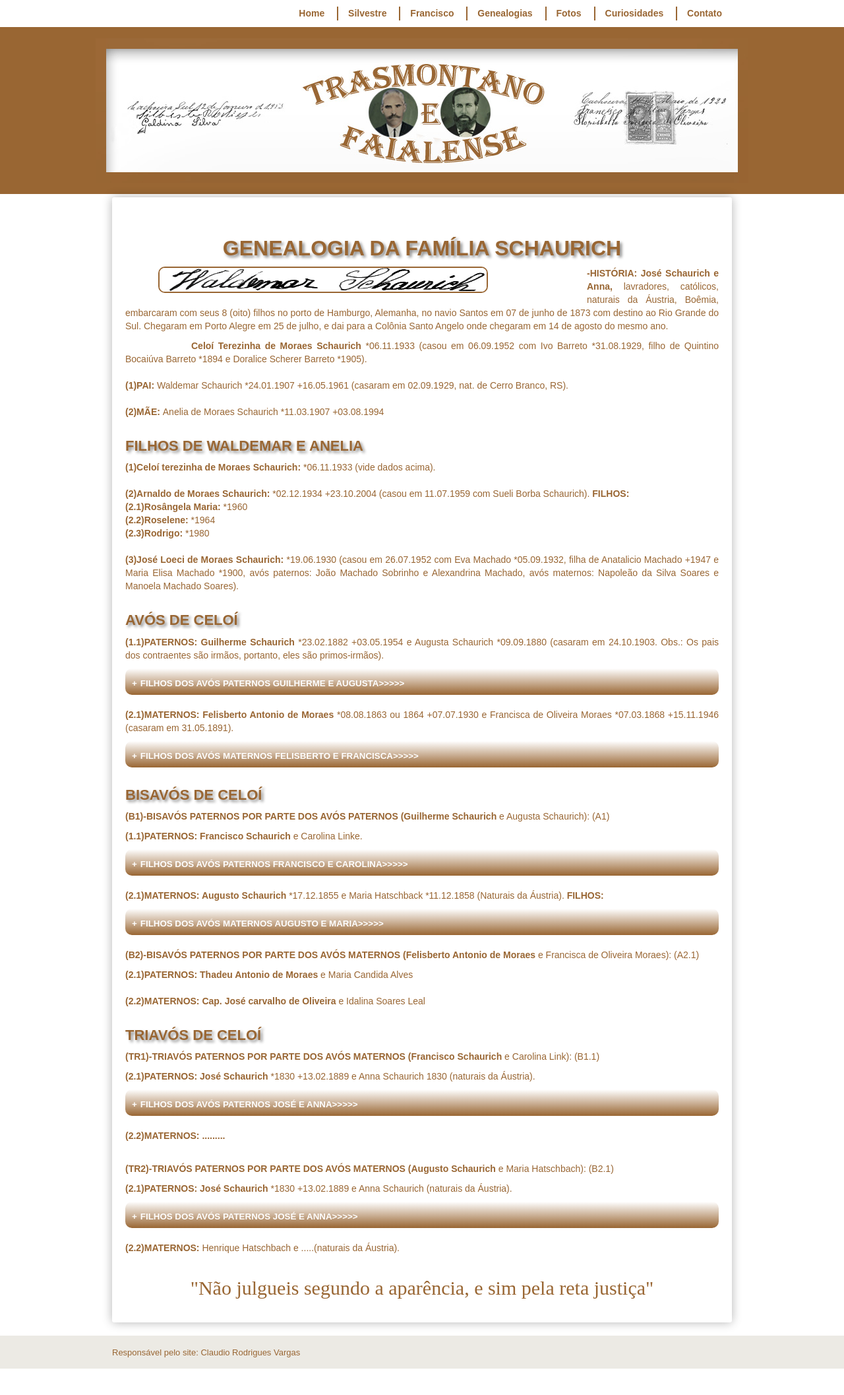
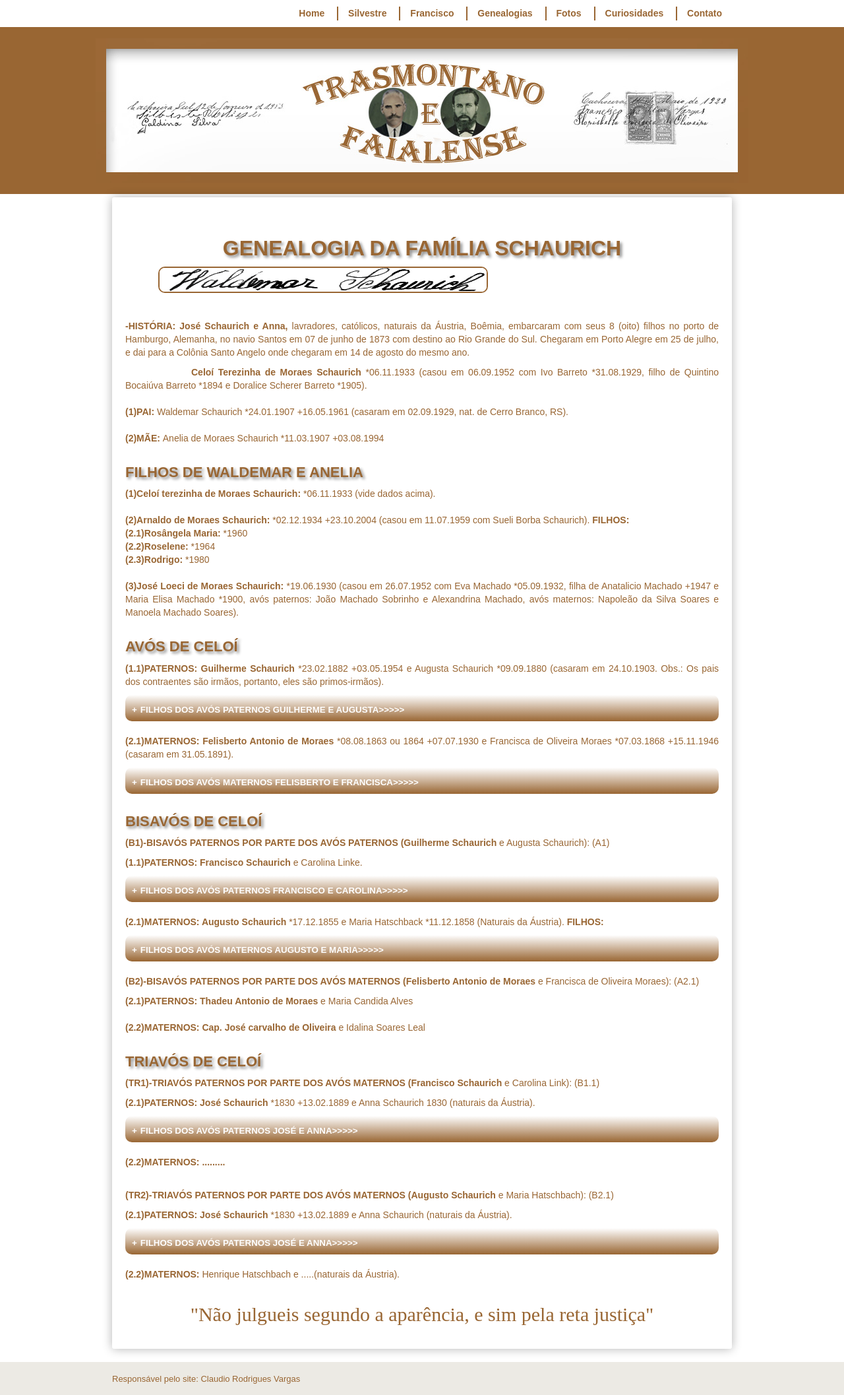
Before and after one commit to claudiovargas1955/claudiovargas1955.github.io, a Jekyll site: the page built from _pages/familia-schaurich.html, in a window 1280 px wide. Shown: the whole page at 66% size. Built offline with Jekyll 4.4.1, drawn with Linux system fonts in a browser that asks for light colours; some web fonts are replaced; before the commit the page ends 2074 px from its top, so only the background shows below that.

Commit message:
Update familia-schaurich.html

```diff
--- a/_pages/familia-schaurich.html
+++ b/_pages/familia-schaurich.html
@@ -95,7 +95,7 @@
 </style>
 
 <h1>GENEALOGIA DA FAMÍLIA SCHAURICH</h1>
-<img class="esq1" style="float:left"; src="/images/waldemar s.jpg" width="500px" height="40px" align="center" title="Assinatura Waldemar Schaurich";/>
+<img class="esq1" style="float:left"; src="/images/waldemar s.jpg" width="500px" height="40px" align="center" title="Assinatura Waldemar Schaurich";/><br><br><br><br>
 <p><b>-HISTÓRIA:  José Schaurich e Anna,</b> lavradores, católicos, naturais da Áustria, Boêmia, embarcaram com seus 8 (oito) filhos no
 porto de Hamburgo, Alemanha, no navio Santos em 07 de junho de 1873 com destino ao Rio Grande do Sul. Chegaram em Porto Alegre em 25 de
 julho, e dai para a Colônia Santo Angelo onde chegaram em 14 de agosto do mesmo ano.<br>
```
